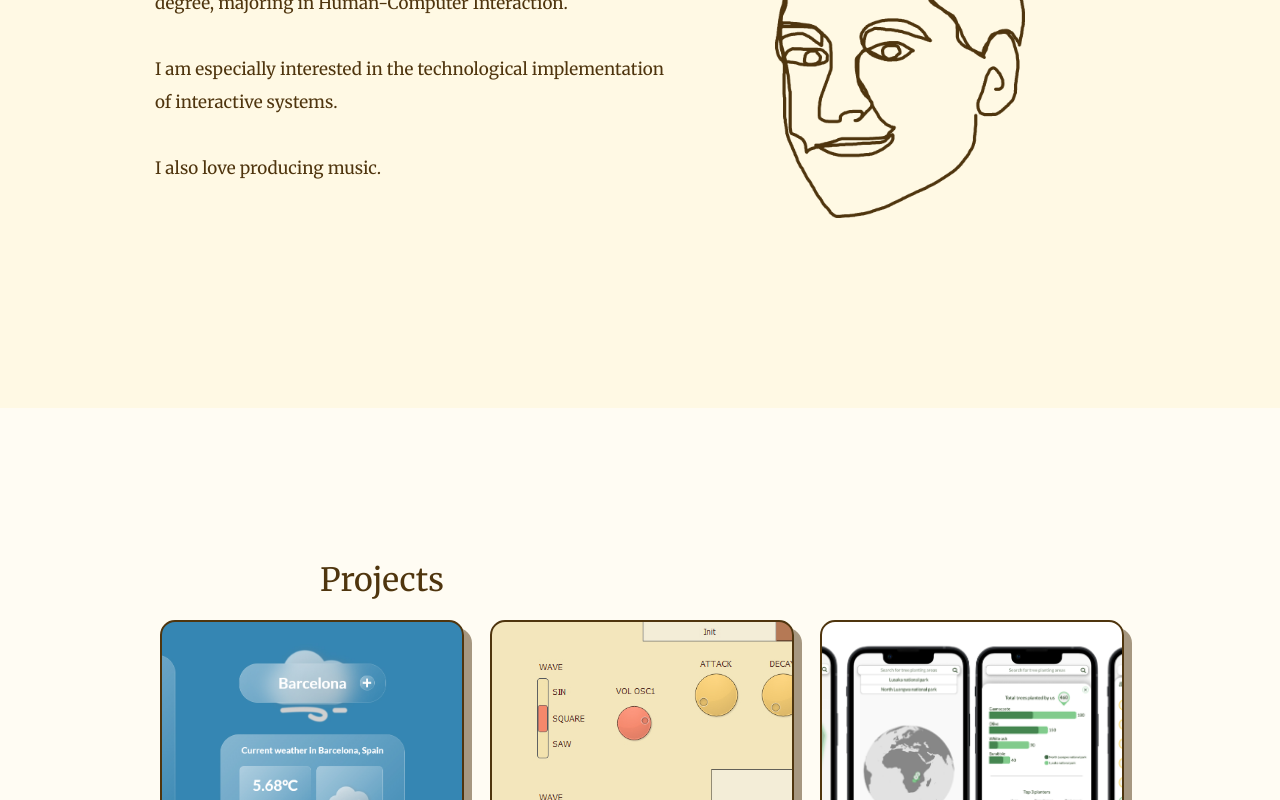
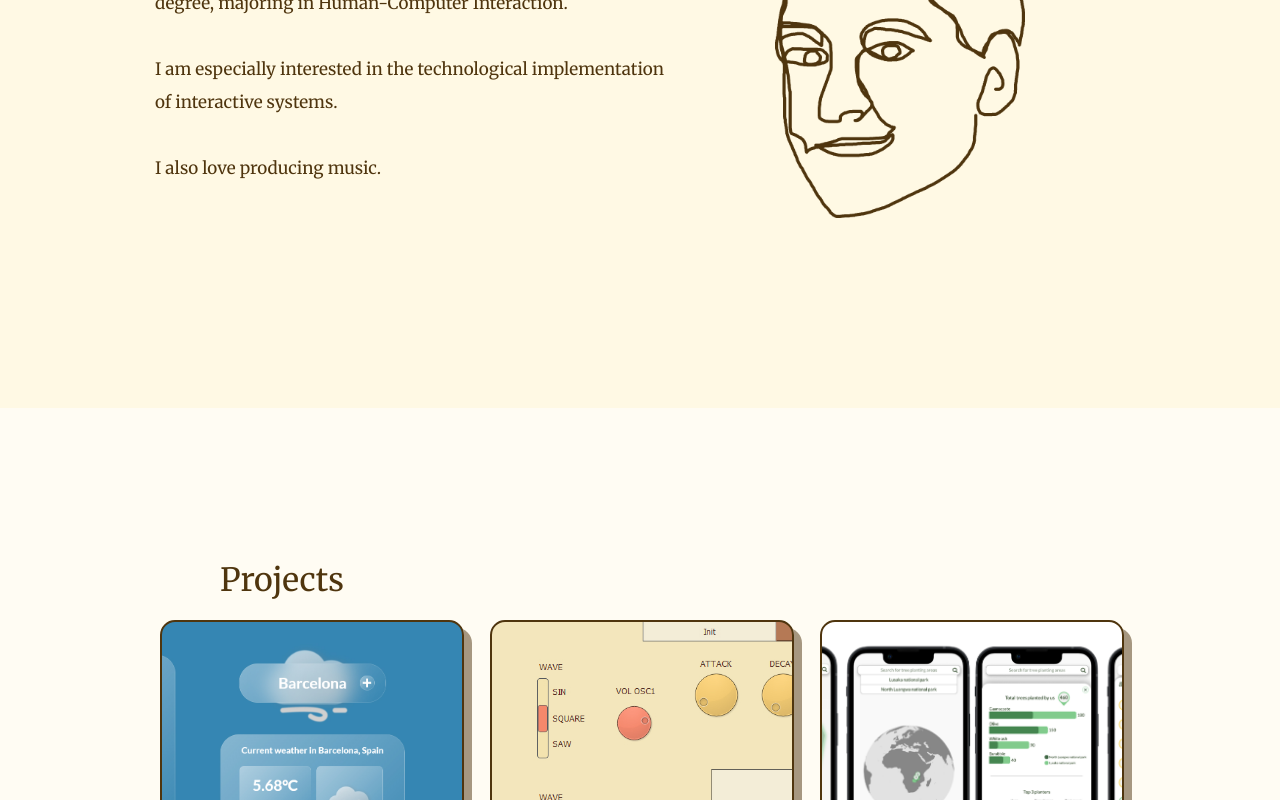
Before and after one commit to felixv99/portfolio, a Next.js app: page /portfolio/ in a window 1280 px wide. Shown: the part 1192-1992 px from the top of the page. Built offline with nearby package versions, Linux system fonts and the light colour scheme.

Commit message:
device minwidth works now until 320px

```diff
--- a/pages/index.js
+++ b/pages/index.js
@@ -167,7 +167,7 @@ const Home = () => {
 </section>
 <section id="projects" className={styles.flexc} style={{position: "relative"}}>
   <div className={convertToNextClassName("container flexc")} style={{maxWidth: "1000px", paddingTop: "80px", paddingBottom: "170px"}}>
-    <div className={styles.customHeader} style={{marginLeft: "180px"}}>Projects</div>
+    <div className={styles.customHeader} style={{marginLeft: "80px"}}>Projects</div>
     <div className={convertToNextClassName("projectsContainer flexr")}>
       <div className={styles.projectBox}>
         <div className={convertToNextClassName("projectImg boxStyle")} style={{ background: `url("./thumb-1.jpg") center center/cover`}} onClick={() => overlayContentHandler(1)}></div>
--- a/styles/Home.module.css
+++ b/styles/Home.module.css
@@ -121,7 +121,7 @@
 
 .aboutme {
   width: 100%;
-  min-width: 500px;
+  /*min-width: 500px;*/
   max-width: 1000px;
   flex-wrap: wrap;
 }
```
